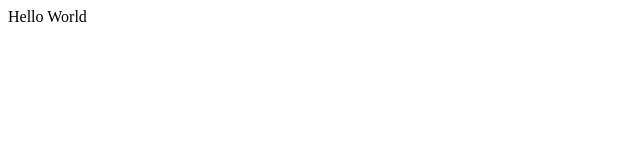
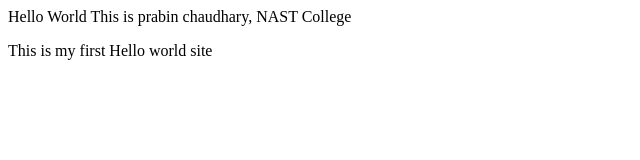
Before and after one commit to c-prabin3/mysite, a plain HTML site: page index.html in a window 1280 px wide. Shown: the whole page, without its empty margins (0-640 px from the left). Drawn offline with Linux system fonts and the light colour scheme.

Commit message:
added some line of text

```diff
--- a/index.html
+++ b/index.html
@@ -7,5 +7,7 @@
 </head>
 <body>
     Hello World
+    This is prabin chaudhary, NAST College
+    <p> This is my first Hello world site</p>
 </body>
 </html>
```
